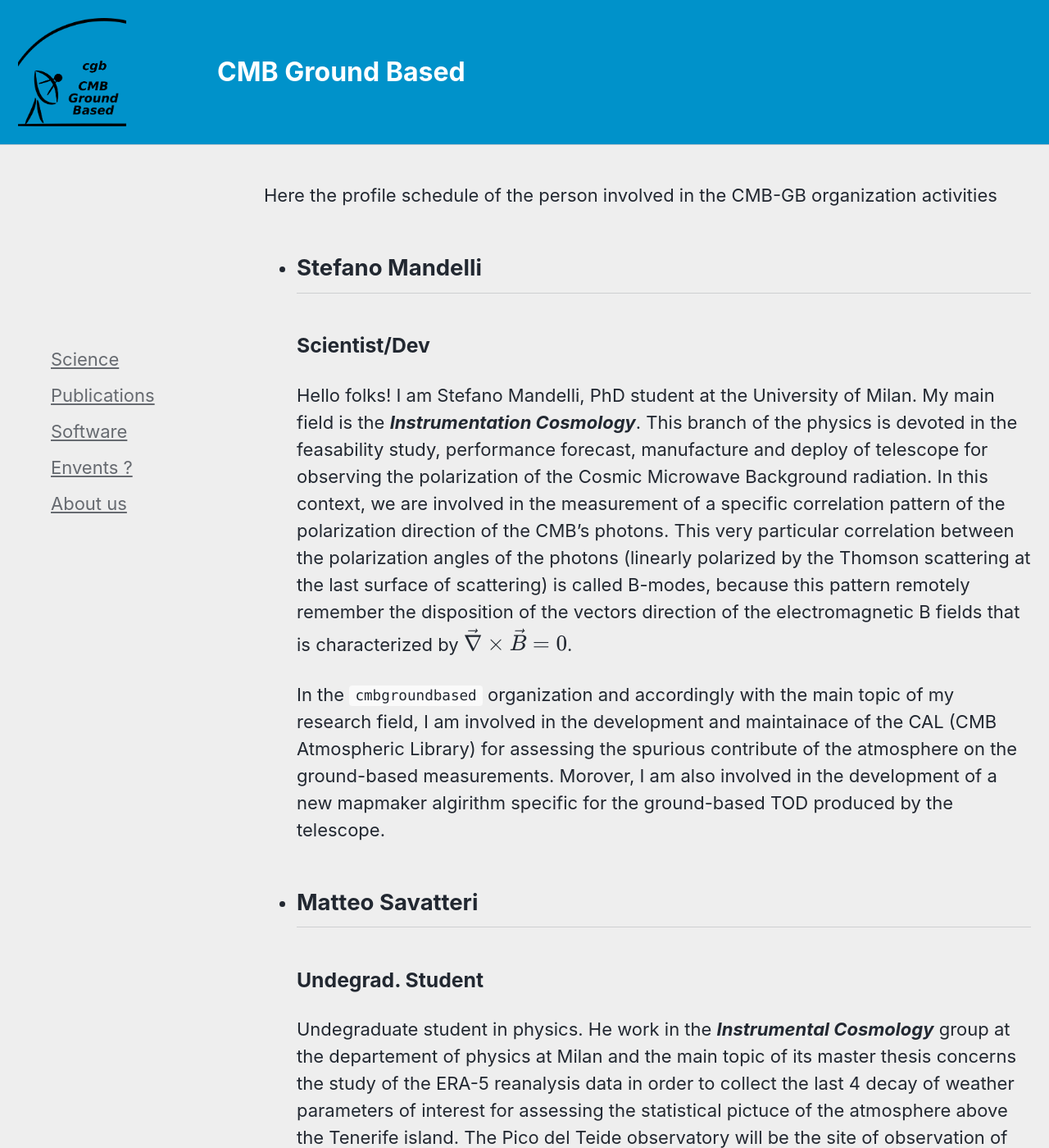
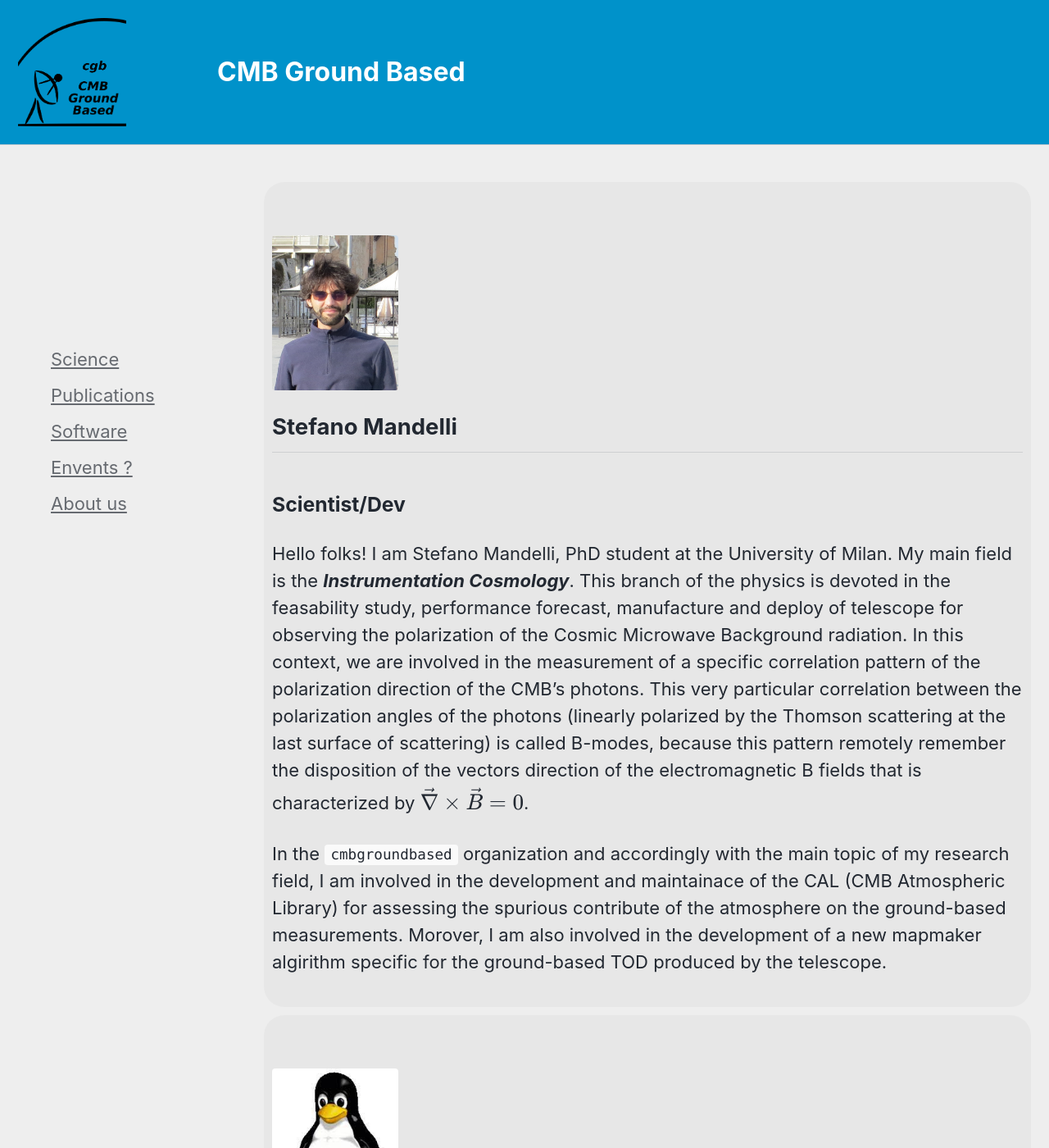
Before and after one commit to cmbgroundbased/cmbgroundbased.github.io, a Jekyll site: the page built from Cont.md, in a window 1280 px wide and 1400 px high. Shown: the whole window at 82% size. Built offline with Jekyll 4.4.1, drawn with Linux system fonts in a browser that asks for light colours; cached includes are drawn as plain includes; formulas are drawn with MathJax 3; some of the changed text lies outside the part shown.

Commit message:
Update the authors page

```diff
--- a/Cont.md
+++ b/Cont.md
@@ -4,25 +4,49 @@ title:
 author_profile: true
 staff_members: true
 ---
+<script type="text/javascript"
+        src="https://cdnjs.cloudflare.com/ajax/libs/mathjax/2.7.0/MathJax.js?config=TeX-AMS_CHTML"></script>
 
-Here the profile schedule of the person involved in the CMB-GB organization activities
+<style>
+figure {
+  padding: 0px;
+  margin: 0;
+  width:154px;
+  margin-bottom: 0px;
+}
 
-<ul>
-  {% for author in site.authors %}
-    <li>
-      <h2>{{ author.name }}</h2>
-      <h3>{{ author.position }}</h3>
-      <p>{{ author.content | markdownify }}</p>
-    </li>
-  {% endfor %}
-</ul>
+.img {
+  margin-bottom: 0px;
+}
+
+.div1 {
+  border: 3px #dddbdb;
+  border-radius: 25px;
+  background: #e7e7e7;
+  background-position: left top;
+  background-repeat: repeat;
+  margin-bottom: 10px;
+  padding: 10px;
+}
 
 
-<ul>
-    {% for author in site.data.authors %}
-    <li>
-        {{ author.display_name }}
-        {{ author.avatar}}
-    </li>
-    {% endfor %}
-</ul>
+figcaption {
+  background-color: black;
+  color: white;
+  font-style: italic;
+  padding: 2px;
+  text-align: center;
+  display: block;
+}
+</style>
+
+
+{% for author in site.authors %}
+  <div class="div1">
+
+    <h2><figure><img src="{{author.image}}"/></figure>{{ author.name }}</h2>
+    <h3>{{ author.position }}</h3>
+    <p>{{ author.content | markdownify }}</p>
+
+  </div>
+{% endfor %}
```
Also changed, not shown: _authors/1SM.md (+1 -0 lines), _authors/2MS.md (+2 -1 lines), index.md (+30 -1 lines), img/savo.jpeg (added).
